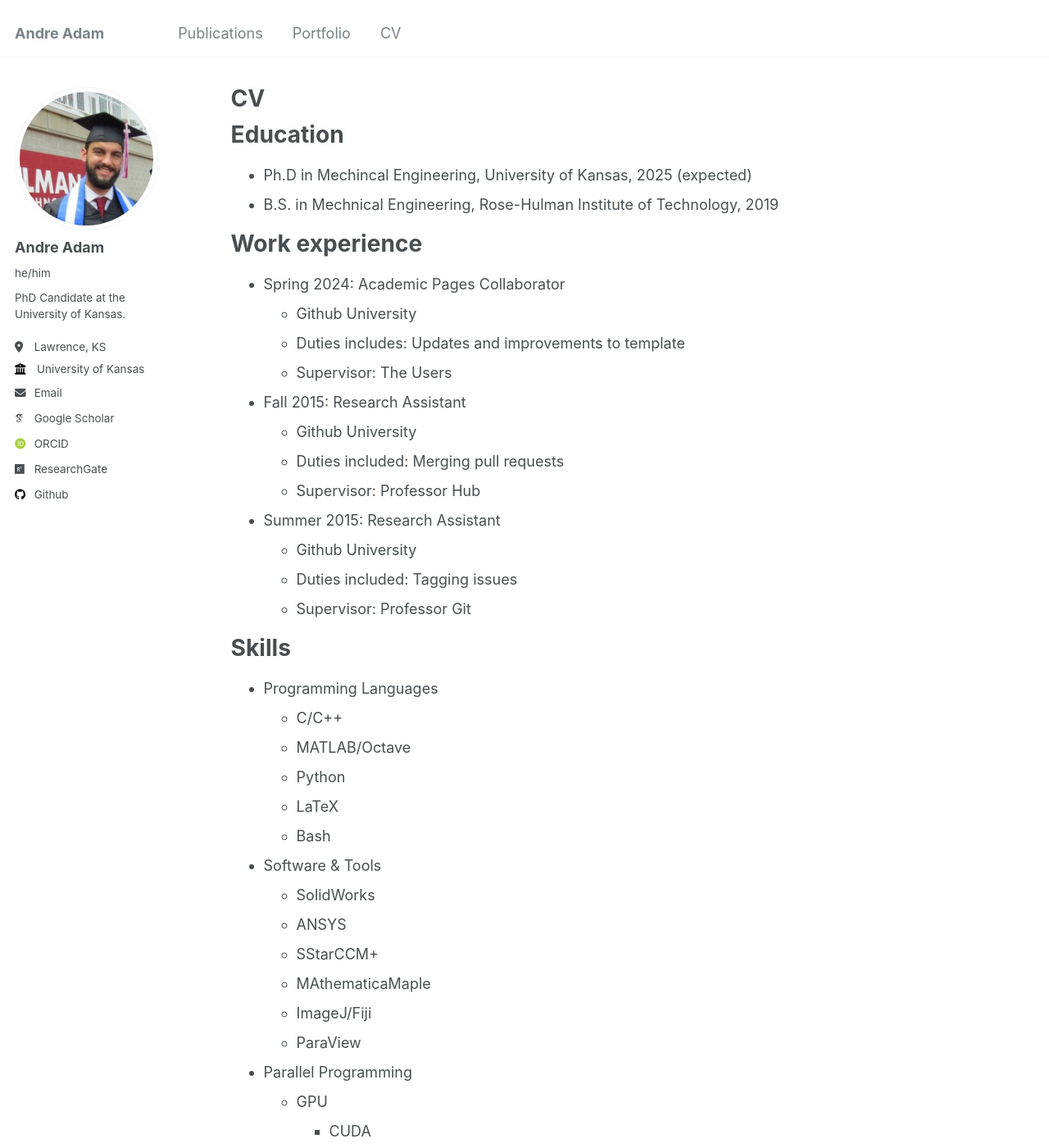
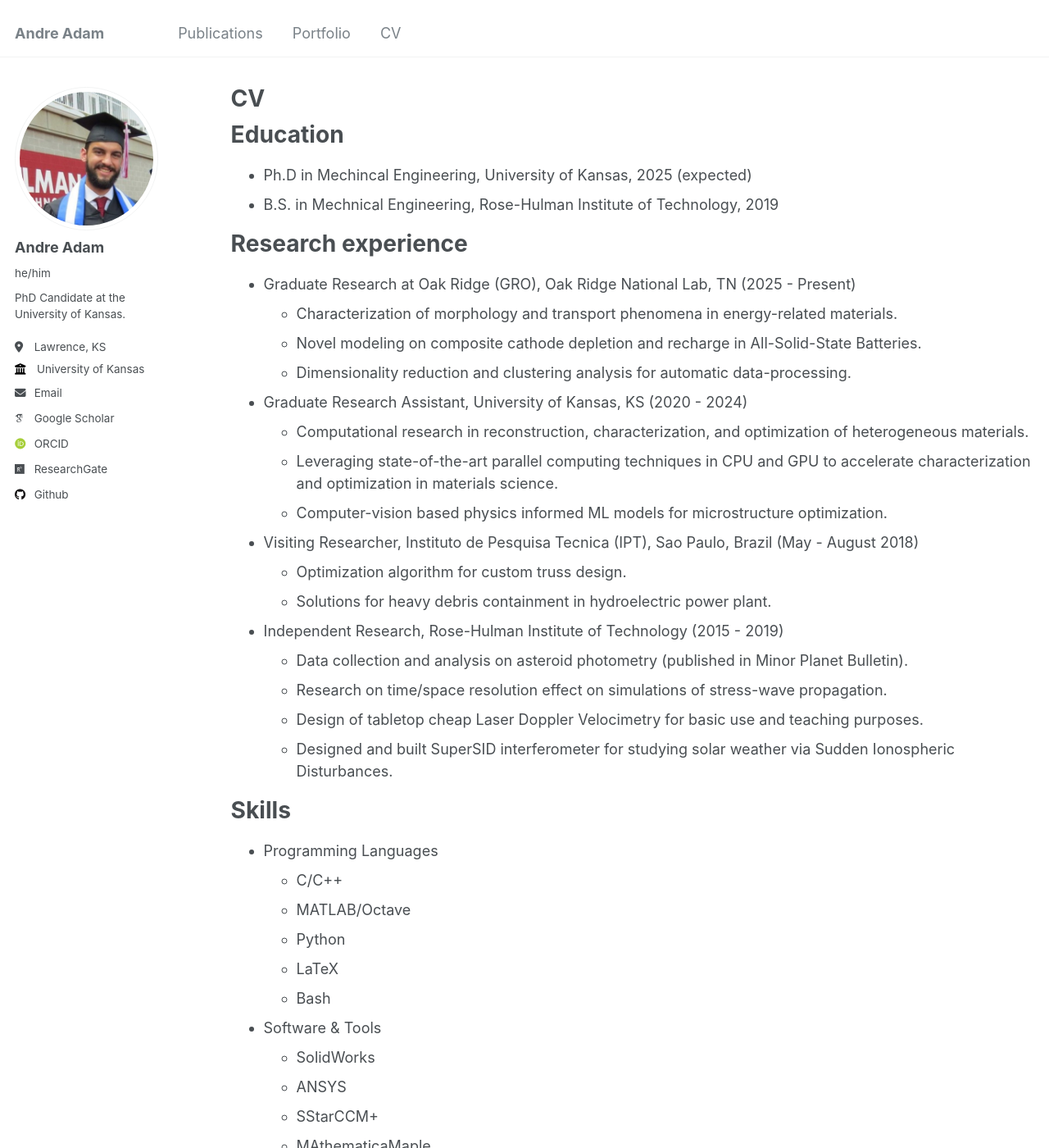
Before and after one commit to adama-wzr/adama-wzr.github.io, a Jekyll site: the page built from _pages/cv.md, in a window 1280 px wide and 1400 px high. Shown: the whole window at 82% size. Built offline with Jekyll 4.4.1, drawn with Linux system fonts in a browser that asks for light colours; some web fonts are replaced.

Commit message:
Update cv.md
- updated cv with research experience

```diff
--- a/_pages/cv.md
+++ b/_pages/cv.md
@@ -14,22 +14,31 @@ Education
 * Ph.D in Mechincal Engineering, University of Kansas, 2025 (expected)
 * B.S. in Mechnical Engineering, Rose-Hulman Institute of Technology, 2019
 
-Work experience
+Research experience
 ======
-* Spring 2024: Academic Pages Collaborator
-  * Github University
-  * Duties includes: Updates and improvements to template
-  * Supervisor: The Users
+* Graduate Research at Oak Ridge (GRO), Oak Ridge National Lab, TN (2025 - Present)
+  * Characterization of morphology and transport phenomena in energy-related materials.
+  * Novel modeling on composite cathode depletion and recharge in All-Solid-State Batteries.
+  * Dimensionality reduction and clustering analysis for automatic data-processing.
 
-* Fall 2015: Research Assistant
-  * Github University
-  * Duties included: Merging pull requests
-  * Supervisor: Professor Hub
+* Graduate Research Assistant, University of Kansas, KS (2020 - 2024)
+  * Computational research in reconstruction, characterization, and optimization of heterogeneous materials.
+  * Leveraging state-of-the-art parallel computing techniques in CPU and GPU to accelerate characterization and optimization in materials science.
+  * Computer-vision based physics informed ML models for microstructure optimization.
 
-* Summer 2015: Research Assistant
-  * Github University
-  * Duties included: Tagging issues
-  * Supervisor: Professor Git
+* Visiting Researcher, Instituto de Pesquisa Tecnica (IPT), Sao Paulo, Brazil (May - August 2018)
+  * Optimization algorithm for custom truss design.
+  * Solutions for heavy debris containment in hydroelectric power plant.
+
+* Independent Research, Rose-Hulman Institute of Technology (2015 - 2019)
+  * Data collection and analysis on asteroid photometry (published in Minor Planet Bulletin).
+  * Research on time/space resolution effect on simulations of stress-wave propagation.
+  * Design of tabletop cheap Laser Doppler Velocimetry for basic use and teaching purposes.
+  * Designed and built SuperSID interferometer for studying solar weather via Sudden Ionospheric Disturbances.
+
+<!-- Teaching Experience
+======
+* Graduate Teaching Assistant, University of Kansas, KS (2020 - 2024) -->
 
 Skills
 ======
```
